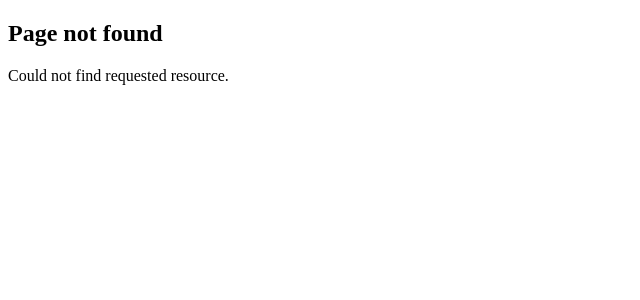
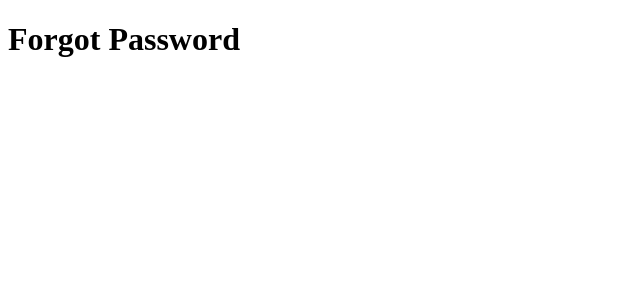
Before and after one commit to firoliyos/Next-Js-learn, a Next.js app: page /forgot-password in a window 1280 px wide. Before the commit this address had no page. Shown: the top 300 px of the page, without its empty margins (0-640 px from the left). Built offline with nearby package versions, Linux system fonts and the light colour scheme.

Commit message:
route-groups

```diff
--- /dev/null
+++ b/src/app/(auth)/forgot-password/page.tsx
@@ -0,0 +1,3 @@
+export default function ForgotPassword() {
+  return <h1>Forgot Password</h1>
+}
--- /dev/null
+++ b/src/app/(auth)/login/page.tsx
@@ -0,0 +1,3 @@
+export default function Login() {
+  return <h1>Login Page</h1>
+}
```
Also changed, not shown: src/app/(auth)/register/page.tsx (renamed from src/app/register/page.tsx).
